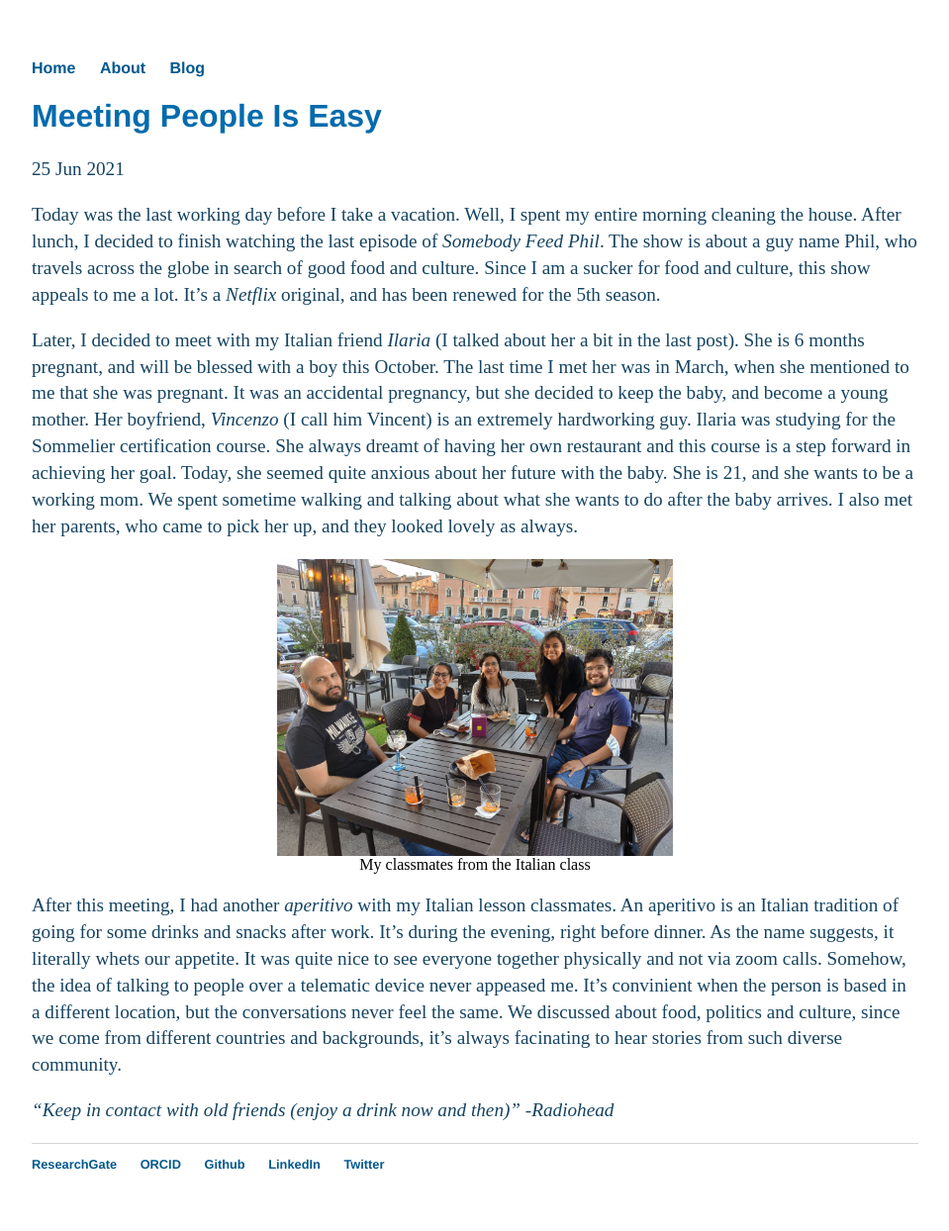
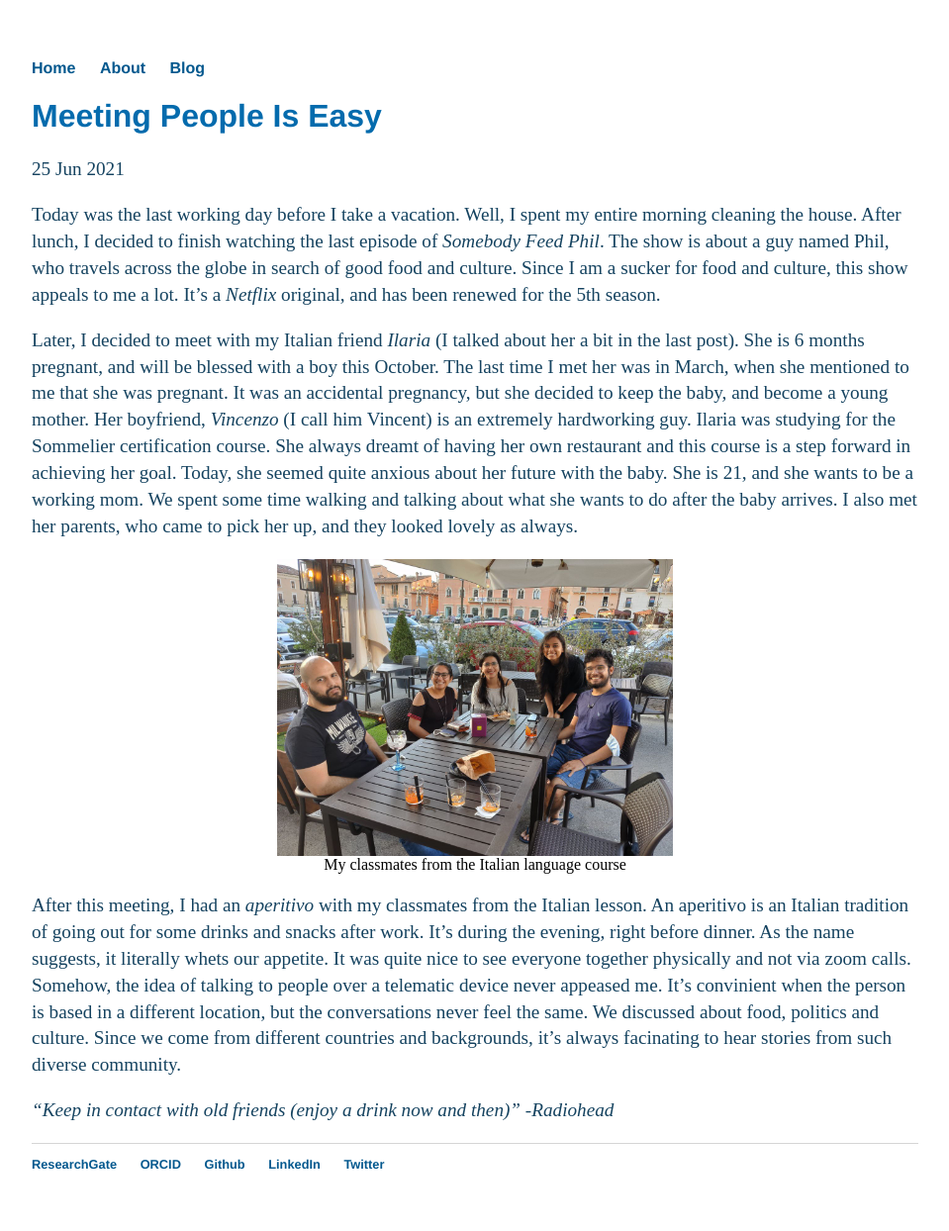
Before and after one commit to debashmitap/debashmitap.github.io, a Jekyll site: the page built from _posts/2021-06-25-before-vacation.md, in a window 1280 px wide. Shown: the whole page at 99% size, without its empty margins (160-1119 px from the left). Built offline with Jekyll 4.4.1, drawn with Linux system fonts in a browser that asks for light colours.

Commit message:
Update 2021-06-25-before-vacation.md

```diff
--- a/_posts/2021-06-25-before-vacation.md
+++ b/_posts/2021-06-25-before-vacation.md
@@ -4,19 +4,19 @@ title: "Meeting People Is Easy"
 date: 2021-06-25
 ---
 
-Today was the last working day before I take a vacation. Well, I spent my entire morning cleaning the house. After lunch, I decided to finish watching the last episode of *Somebody Feed Phil*. The show is about a guy name Phil, who travels across the globe in search of good food and culture. Since I am a sucker for food and culture, this show appeals to me a lot. It's a *Netflix* original, and has been renewed for the 5th season.
+Today was the last working day before I take a vacation. Well, I spent my entire morning cleaning the house. After lunch, I decided to finish watching the last episode of *Somebody Feed Phil*. The show is about a guy named Phil, who travels across the globe in search of good food and culture. Since I am a sucker for food and culture, this show appeals to me a lot. It's a *Netflix* original, and has been renewed for the 5th season.
 
 
-Later, I decided to meet with my Italian friend *Ilaria* (I talked about her a bit in the last post). She is 6 months pregnant, and will be blessed with a boy this October. The last time I met her was in March, when she mentioned to me that she was pregnant. It was an accidental pregnancy, but she decided to keep the baby, and become a young mother. Her boyfriend, *Vincenzo* (I call him Vincent) is an extremely hardworking guy. Ilaria was studying for the Sommelier certification course. She always dreamt of having her own restaurant and this course is a step forward in achieving her goal. Today, she seemed quite anxious about her future with the baby. She is 21, and she wants to be a working mom. We spent sometime walking and talking about what she wants to do after the baby arrives. I also met her parents, who came to pick her up, and they looked lovely as always.
+Later, I decided to meet with my Italian friend *Ilaria* (I talked about her a bit in the last post). She is 6 months pregnant, and will be blessed with a boy this October. The last time I met her was in March, when she mentioned to me that she was pregnant. It was an accidental pregnancy, but she decided to keep the baby, and become a young mother. Her boyfriend, *Vincenzo* (I call him Vincent) is an extremely hardworking guy. Ilaria was studying for the Sommelier certification course. She always dreamt of having her own restaurant and this course is a step forward in achieving her goal. Today, she seemed quite anxious about her future with the baby. She is 21, and she wants to be a working mom. We spent some time walking and talking about what she wants to do after the baby arrives. I also met her parents, who came to pick her up, and they looked lovely as always.
 
 
 {%
 include
 image.html file="https://debashmitap.github.io/images/Italian_class.JPG"
-alt="My classmates from the Italian class"
-caption="My classmates from the Italian class"
+alt="My classmates from the Italian language course"
+caption="My classmates from the Italian language course"
 %}
 
-After this meeting, I had another *aperitivo* with my Italian lesson classmates. An aperitivo is an Italian tradition of going for some drinks and snacks after work. It's during the evening, right before dinner. As the name suggests, it literally whets our appetite. It was quite nice to see everyone together physically and not via zoom calls. Somehow, the idea of talking to people over a telematic device never appeased me. It's convinient when the person is based in a different location, but the conversations never feel the same. We discussed about food, politics and culture, since we come from different countries and backgrounds, it's always facinating to hear stories from such diverse community.
+After this meeting, I had an *aperitivo* with my classmates from the Italian lesson. An aperitivo is an Italian tradition of going out for some drinks and snacks after work. It's during the evening, right before dinner. As the name suggests, it literally whets our appetite. It was quite nice to see everyone together physically and not via zoom calls. Somehow, the idea of talking to people over a telematic device never appeased me. It's convinient when the person is based in a different location, but the conversations never feel the same. We discussed about food, politics and culture. Since we come from different countries and backgrounds, it's always facinating to hear stories from such diverse community.
 
 *"Keep in contact with old friends (enjoy a drink now and then)" -Radiohead*
```
